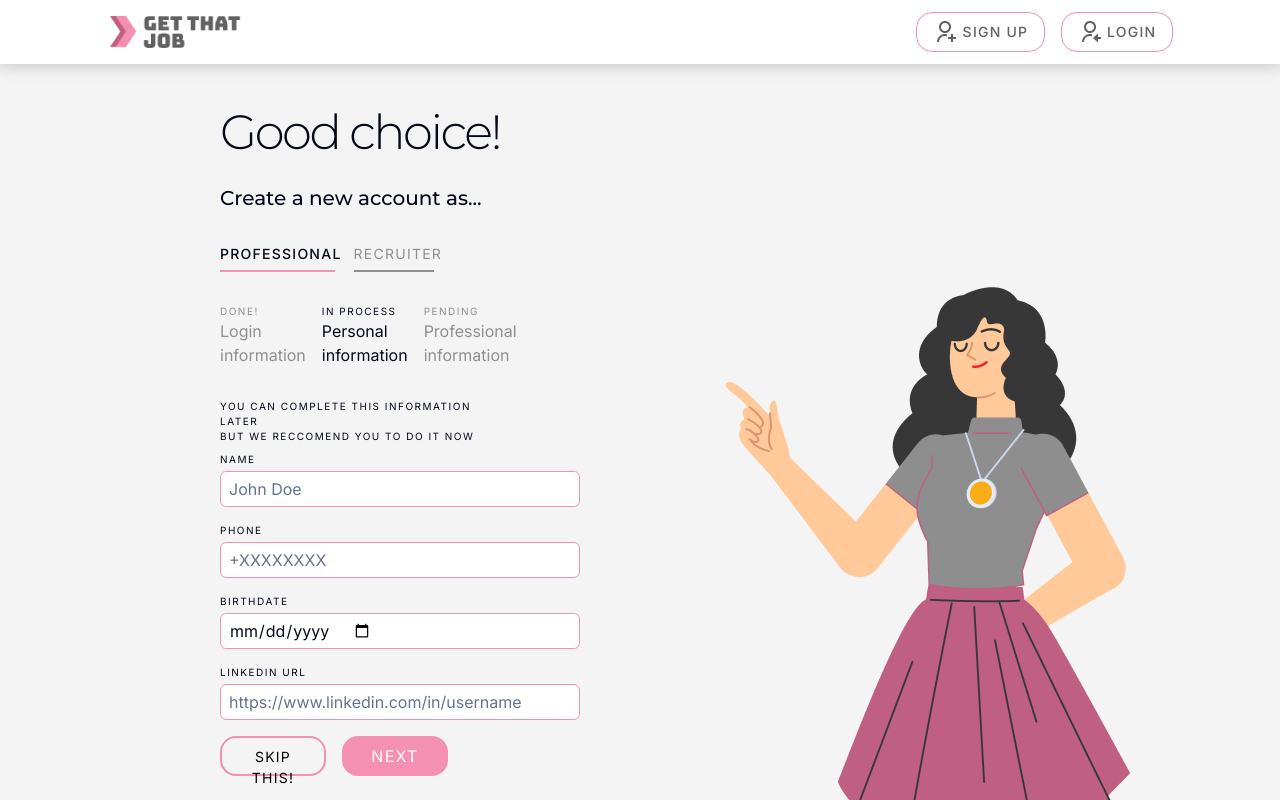
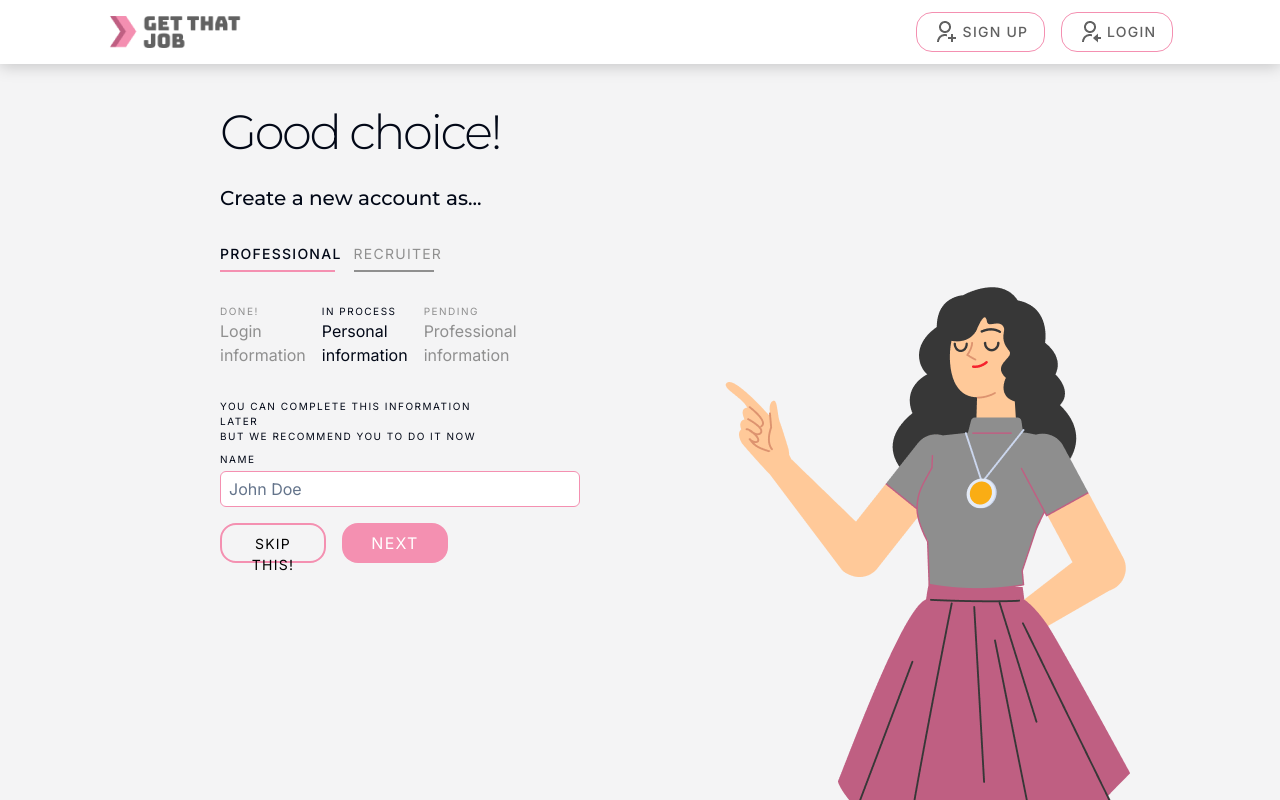
Before and after one commit to kkantaaa/get-that-job-2J3K, a React (Vite) app in the folder client/: page /user/register2 in a window 1280 px wide. Built offline with nearby package versions, Linux system fonts and the light colour scheme.

Commit message:
fix: merge conflict

```diff
--- a/client/src/components/PersonalInformation.jsx
+++ b/client/src/components/PersonalInformation.jsx
@@ -6,7 +6,7 @@ import { useAuth } from "@/contexts/authentication";
 
 function PersonalInformation() {
   const { userData, setUserData } = useGlobalContext();
-  const {UserRegister} = useAuth();
+  const { UserRegister } = useAuth();
   const navigate = useNavigate();
   const { handleSubmit, control } = useForm();
 
@@ -19,22 +19,23 @@ function PersonalInformation() {
     try {
       await UserRegister(userData);
       navigate("/path to job listing");
-    } catch (error){
+    } catch (error) {
       console.error("Error during registration", error);
     }
   };
 
   const onSubmit = async (data) => {
     const { name, phone, birthdate, linkedin } = data;
-    setUserData({...userData,
+    setUserData({
+      ...userData,
       name,
       phone,
       birthdate,
-      linkedin
+      linkedin,
     });
 
     try {
-      await setUserData({
+      await UserRegister({
         ...userData,
         name,
         phone,
@@ -54,7 +55,7 @@ function PersonalInformation() {
           You can complete this information later
         </p>
         <p className="mb-[8px] text-[10px] font-normal tracking-[1.5px] uppercase">
-          but we reccomend you to do it now
+          but we recommend you to do it now
         </p>
         <div className="flex flex-col">
           <label
@@ -70,7 +71,7 @@ function PersonalInformation() {
             rules={{ required: "Name is required" }}
             render={({ field }) => (
               <input
-                className="mb-[16px] flex w-[360px] h-[36px] rounded-md border border-Pink  bg-background p-[8px] text-sm ring-offset-background file:border-0 file:bg-transparent file:text-sm file:font-medium placeholder:text-muted-foreground focus-visible:outline-none focus-visible:ring-2 focus-visible:ring-ring focus-visible:ring-offset-2 disabled:cursor-not-allowed disabled:opacity-50"
+                className="mb-[16px] flex w-[360px] h-[36px] rounded-md border border-Pink bg-background p-[8px] text-sm ring-offset-background file:border-0 file:bg-transparent file:text-sm file:font-medium placeholder:text-muted-foreground focus-visible:outline-none focus-visible:ring-2 focus-visible:ring-ring focus-visible:ring-offset-2 disabled:cursor-not-allowed disabled:opacity-50"
                 id="name"
                 name="name"
                 type="text"
@@ -82,77 +83,7 @@ function PersonalInformation() {
         </div>
 
         <div className="flex flex-col">
-          <label
-            htmlFor="phone"
-            className="mb-[4px] text-[10px] font-normal tracking-[1.5px]"
-          >
-            PHONE
-          </label>
-          <Controller
-            name="phone"
-            control={control}
-            defaultValue=""
-            rules={{ required: "Phone number is required" }}
-            render={({ field }) => (
-              <input
-                className="mb-[16px] flex w-[360px] h-[36px] rounded-md border border-Pink bg-background p-[8px] text-sm ring-offset-background file:border-0 file:bg-transparent file:text-sm file:font-medium placeholder:text-muted-foreground focus-visible:outline-none focus-visible:ring-2 focus-visible:ring-ring focus-visible:ring-offset-2 disabled:cursor-not-allowed disabled:opacity-50"
-                id="phone"
-                name="phoneNumber"
-                type="text"
-                placeholder="+XXXXXXXX"
-                {...field}
-              />
-            )}
-          />
-        </div>
-
-        <div className="flex flex-col">
-          <label
-            htmlFor="birthdate"
-            className="mb-[4px] text-[10px] font-normal tracking-[1.5px]"
-          >
-            BIRTHDATE
-          </label>
-          <Controller
-            name="birthdate"
-            control={control}
-            defaultValue=""
-            rules={{ required: "Birthdate is required" }}
-            render={({ field }) => (
-              <input
-                className="mb-[16px] flex w-[360px] h-[36px] rounded-md border border-Pink  bg-background p-[8px] text-sm ring-offset-background file:border-0 file:bg-transparent file:text-sm file:font-medium placeholder:text-muted-foreground focus-visible:outline-none focus-visible:ring-2 focus-visible:ring-ring focus-visible:ring-offset-2 disabled:cursor-not-allowed disabled:opacity-50"
-                id="birthdate"
-                name="birthdate"
-                type="date"
-                {...field}
-              />
-            )}
-          />
-        </div>
-
-        <div className="flex flex-col">
-          <label
-            htmlFor="linkedin"
-            className="mb-[4px] text-[10px] font-normal tracking-[1.5px]"
-          >
-            LINKEDIN URL
-          </label>
-          <Controller
-            name="linkedin"
-            control={control}
-            defaultValue=""
-            rules={{ required: "LinkedIn URL is required" }}
-            render={({ field }) => (
-              <input
-                className="mb-[16px] flex w-[360px] h-[36px] rounded-md border border-Pink  bg-background p-[8px] text-sm ring-offset-background file:border-0 file:bg-transparent file:text-sm file:font-medium placeholder:text-muted-foreground focus-visible:outline-none focus-visible:ring-2 focus-visible:ring-ring focus-visible:ring-offset-2 disabled:cursor-not-allowed disabled:opacity-50"
-                id="linkedin"
-                name="linkedin"
-                type="text"
-                placeholder="https://www.linkedin.com/in/username"
-                {...field}
-              />
-            )}
-          />
+          {/* Add your other form fields here */}
         </div>
 
         <div className="flex flex-row">
```
Lines whose indentation alone changed are shown as unchanged.
